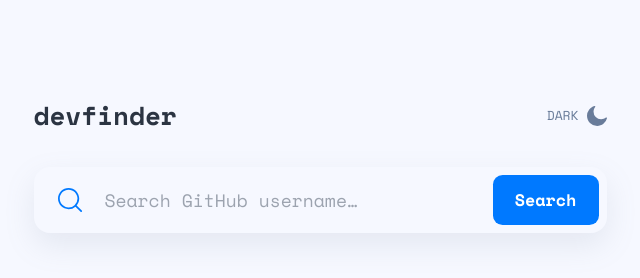
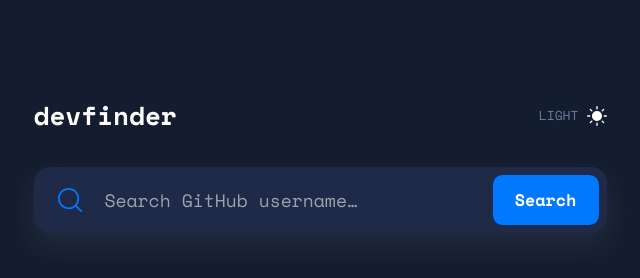
Before and after one commit to Felix221123/GitHub-user-search-web-app, a plain HTML site: page index.html in a window 1280 px wide. Both pictures are taken after a click on the element "DARK". Shown: the whole page, without its empty margins (320-960 px from the left). Drawn offline with nearby package versions, Linux system fonts and the light colour scheme.

Commit message:
removed the search outline

```diff
--- a/dist/toggleTheme.js
+++ b/dist/toggleTheme.js
@@ -194,21 +194,21 @@ $(function () {
 
 
     // Handle click events on a paragraph with ID "theme-clr-txt"
-    $("img#theme-icon").on('click', function () {
-        const isDarkMode = $("img#theme-icon").hasClass("active");
+    $(".preferred-clr-theme-container").on('click', function () {
+        const isDarkMode = $(".preferred-clr-theme-container").hasClass("active");
         console.log("the moon is clicked");
 
 
         if (!isDarkMode) {
             // Add the "active" class
-            $("img#theme-icon").addClass("active");
+            $(".preferred-clr-theme-container").addClass("active");
 
             // Apply dark mode styles
             darkthemeDisplay();
         }
         else {
             // Remove the "active" class
-            $("img#theme-icon").removeClass("active");
+            $(".preferred-clr-theme-container").removeClass("active");
 
             //apply white theme color
             whitethemeDisplay()
--- a/static/styles.scss
+++ b/static/styles.scss
@@ -193,6 +193,7 @@ header{
     display: flex;
     align-items: center;
     justify-content: space-between;
+    background-color: #F6F8FF;
     // column-gap: 1rem;
 
     > img{
@@ -202,6 +203,7 @@ header{
 
     > label{
         width: 60%;
+        background-color: transparent;
 
         > input#search-user{
             cursor: pointer;
@@ -210,7 +212,9 @@ header{
             @include fontSizer13px();
             border: none;
             height: 100%;
-            background-color: #F6F8FF;
+            background-color: transparent;
+            outline: none;
+
             &:hover, :active, :focus{
                 border: none;
             }
```
Also changed, not shown: static/styles.css, 1 other file.
